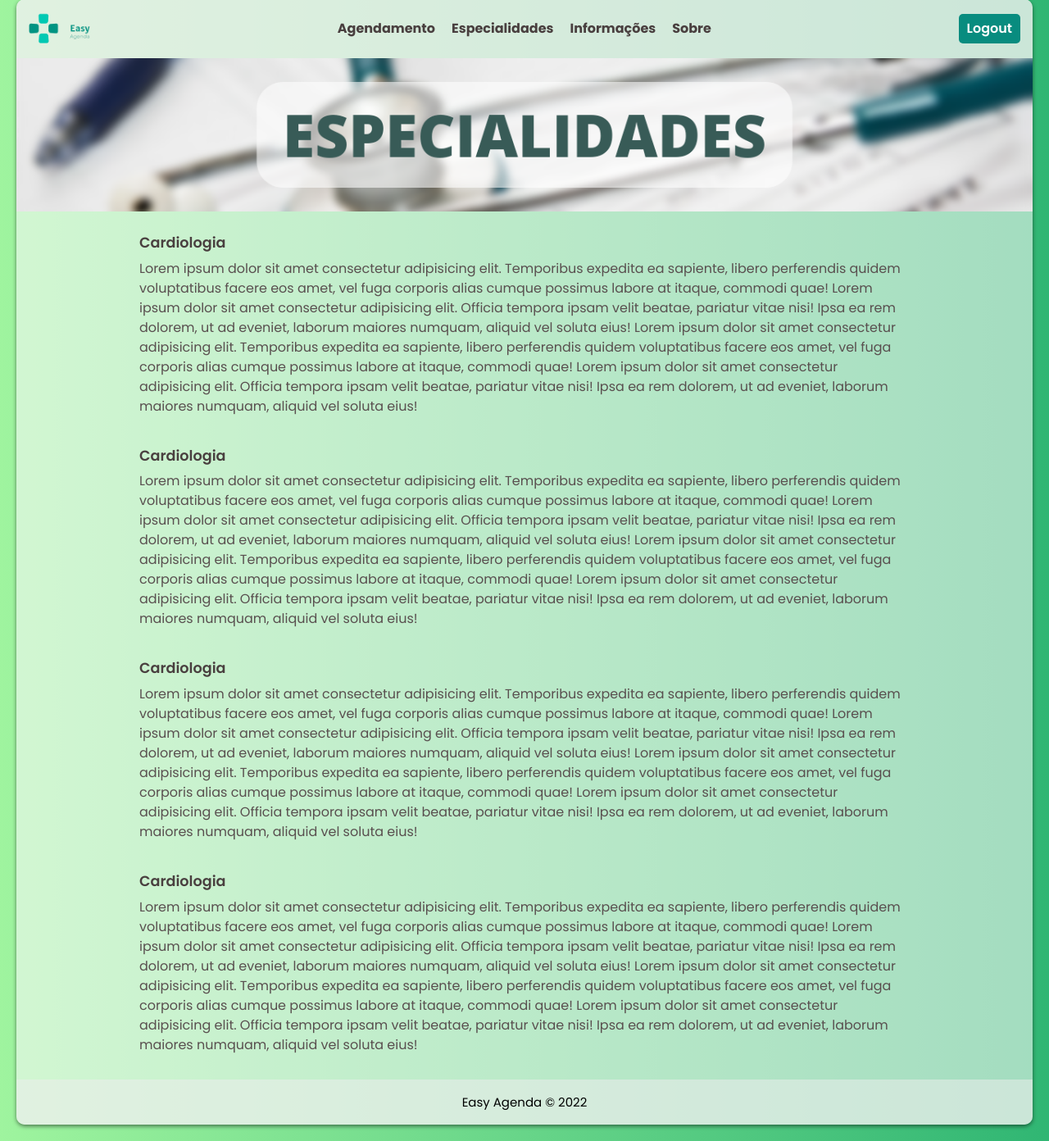
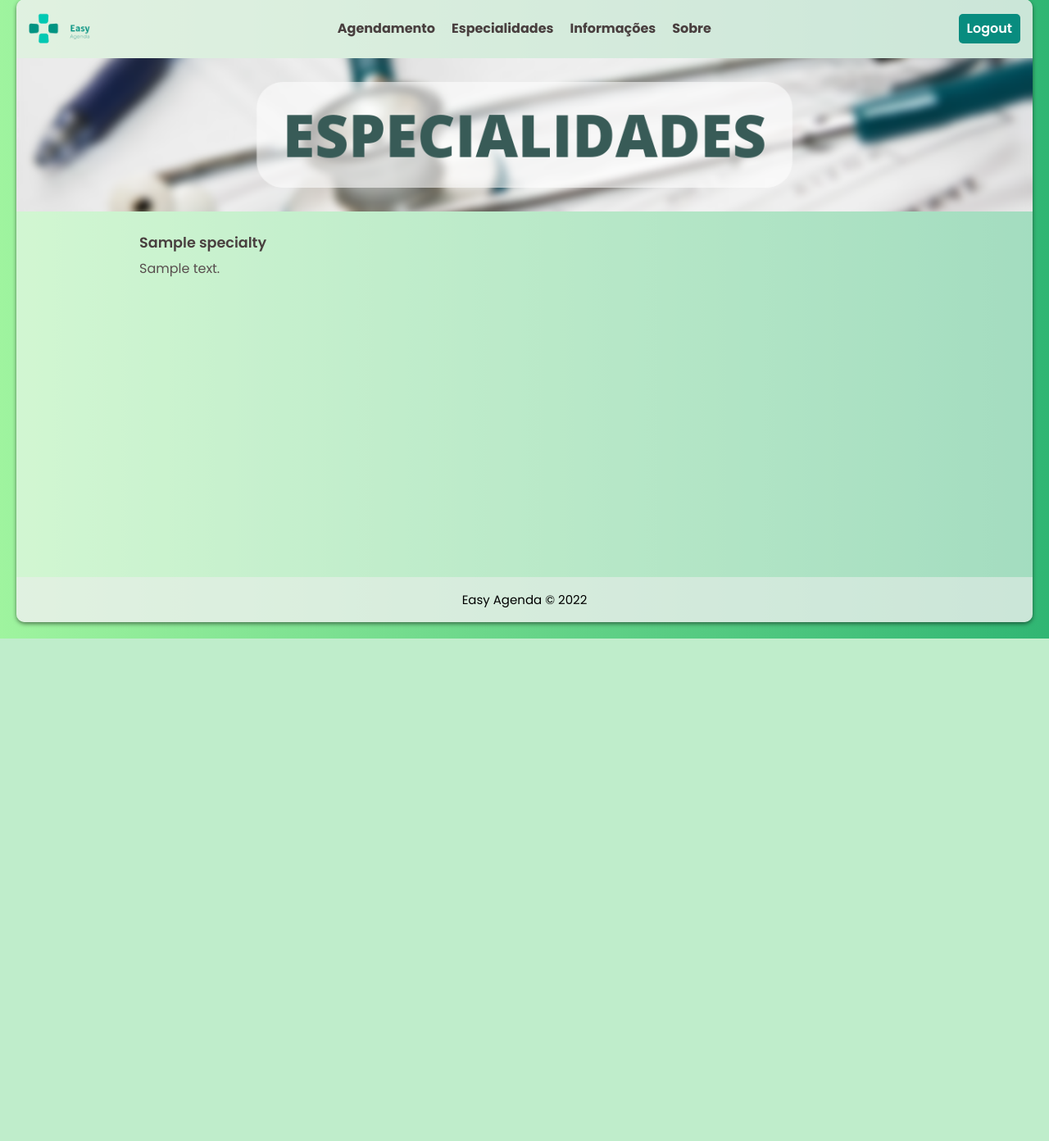
Before and after one commit to lucasv-bs/easy_agenda, a Django app: page /specialty/ in a window 1280 px wide. Shown: the part 21-1413 px from the top of the page at 82% size. After the commit the page ends 800 px from the top, so only its background shows below. Run offline with Django 4.2, Linux system fonts and the light colour scheme; tables that the repository leaves empty hold one stand-in row (values such as "Sample post"); some libraries are stand-ins or nearby versions.

Commit message:
Merge: Add specialty and supervisor pages and improvements to the consultation

```diff
--- a/specialty/models.py
+++ b/specialty/models.py
@@ -6,6 +6,7 @@ from users.models import User
 class Specialty(models.Model):
     name = models.CharField(max_length=100)
     active = models.BooleanField(default=True)
+    description = models.TextField(max_length=400, default="Description of specialty")
     creator = models.ForeignKey(User, on_delete=models.PROTECT, related_name='specialty_creator_set')
     updater = models.ForeignKey(User, on_delete=models.PROTECT, related_name='specialty_updater_set')
     created = models.DateTimeField(auto_now_add=True)
--- a/specialty/templates/specialty_list.html
+++ b/specialty/templates/specialty_list.html
@@ -20,82 +20,12 @@
 <div class="panel">
     <div class="specialty-list">
         <div class="specialty-wrapper">
-            <h2 class="specialty-title">Cardiologia</h2>
-            <p class="specialty-description">
-                Lorem ipsum dolor sit amet consectetur adipisicing elit.
-                Temporibus expedita ea sapiente, libero perferendis quidem voluptatibus
-                facere eos amet, vel fuga corporis alias cumque possimus labore at itaque,
-                commodi quae!
-                Lorem ipsum dolor sit amet consectetur adipisicing elit.
-                Officia tempora ipsam velit beatae, pariatur vitae nisi! Ipsa ea rem dolorem,
-                ut ad eveniet, laborum maiores numquam, aliquid vel soluta eius!
-                Lorem ipsum dolor sit amet consectetur adipisicing elit.
-                Temporibus expedita ea sapiente, libero perferendis quidem voluptatibus
-                facere eos amet, vel fuga corporis alias cumque possimus labore at itaque,
-                commodi quae!
-                Lorem ipsum dolor sit amet consectetur adipisicing elit.
-                Officia tempora ipsam velit beatae, pariatur vitae nisi! Ipsa ea rem dolorem,
-                ut ad eveniet, laborum maiores numquam, aliquid vel soluta eius!
+            {% for specialty in specialty_list %}
+            <h2 class="specialty-title">{{ specialty.name }}</h2>
+            <p class="specialty-description">{{ specialty.description }}</p>
+            {% endfor %}
             </p>
         </div>
-        <div class="specialty-wrapper">
-            <h2 class="specialty-title">Cardiologia</h2>
-            <p class="specialty-description">
-                Lorem ipsum dolor sit amet consectetur adipisicing elit.
-                Temporibus expedita ea sapiente, libero perferendis quidem voluptatibus
-                facere eos amet, vel fuga corporis alias cumque possimus labore at itaque,
-                commodi quae!
-                Lorem ipsum dolor sit amet consectetur adipisicing elit.
-                Officia tempora ipsam velit beatae, pariatur vitae nisi! Ipsa ea rem dolorem,
-                ut ad eveniet, laborum maiores numquam, aliquid vel soluta eius!
-                Lorem ipsum dolor sit amet consectetur adipisicing elit.
-                Temporibus expedita ea sapiente, libero perferendis quidem voluptatibus
-                facere eos amet, vel fuga corporis alias cumque possimus labore at itaque,
-                commodi quae!
-                Lorem ipsum dolor sit amet consectetur adipisicing elit.
-                Officia tempora ipsam velit beatae, pariatur vitae nisi! Ipsa ea rem dolorem,
-                ut ad eveniet, laborum maiores numquam, aliquid vel soluta eius!
-            </p>
-        </div>
-        <div class="specialty-wrapper">
-            <h2 class="specialty-title">Cardiologia</h2>
-            <p class="specialty-description">
-                Lorem ipsum dolor sit amet consectetur adipisicing elit.
-                Temporibus expedita ea sapiente, libero perferendis quidem voluptatibus
-                facere eos amet, vel fuga corporis alias cumque possimus labore at itaque,
-                commodi quae!
-                Lorem ipsum dolor sit amet consectetur adipisicing elit.
-                Officia tempora ipsam velit beatae, pariatur vitae nisi! Ipsa ea rem dolorem,
-                ut ad eveniet, laborum maiores numquam, aliquid vel soluta eius!
-                Lorem ipsum dolor sit amet consectetur adipisicing elit.
-                Temporibus expedita ea sapiente, libero perferendis quidem voluptatibus
-                facere eos amet, vel fuga corporis alias cumque possimus labore at itaque,
-                commodi quae!
-                Lorem ipsum dolor sit amet consectetur adipisicing elit.
-                Officia tempora ipsam velit beatae, pariatur vitae nisi! Ipsa ea rem dolorem,
-                ut ad eveniet, laborum maiores numquam, aliquid vel soluta eius!
-            </p>
-        </div>
-        <div class="specialty-wrapper">
-            <h2 class="specialty-title">Cardiologia</h2>
-            <p class="specialty-description">
-                Lorem ipsum dolor sit amet consectetur adipisicing elit.
-                Temporibus expedita ea sapiente, libero perferendis quidem voluptatibus
-                facere eos amet, vel fuga corporis alias cumque possimus labore at itaque,
-                commodi quae!
-                Lorem ipsum dolor sit amet consectetur adipisicing elit.
-                Officia tempora ipsam velit beatae, pariatur vitae nisi! Ipsa ea rem dolorem,
-                ut ad eveniet, laborum maiores numquam, aliquid vel soluta eius!
-                Lorem ipsum dolor sit amet consectetur adipisicing elit.
-                Temporibus expedita ea sapiente, libero perferendis quidem voluptatibus
-                facere eos amet, vel fuga corporis alias cumque possimus labore at itaque,
-                commodi quae!
-                Lorem ipsum dolor sit amet consectetur adipisicing elit.
-                Officia tempora ipsam velit beatae, pariatur vitae nisi! Ipsa ea rem dolorem,
-                ut ad eveniet, laborum maiores numquam, aliquid vel soluta eius!
-            </p>
-        </div>
-
     </div>
 
 </div>
--- a/specialty/views.py
+++ b/specialty/views.py
@@ -6,5 +6,6 @@ from .models import Specialty
 
 
 def specialtyList(request):
-    context = {}
+    specialty_list = Specialty.objects.filter(active=True)
+    context = {"specialty_list" : specialty_list}
     return render(request, 'specialty_list.html', context)
```
Also changed, not shown: employee/templates/supervisor_home.html (added, +72 -0 lines), employee/views.py (+16 -1 lines), consultation/migrations/0003_alter_consultation_medical_chart.py (added), specialty/migrations/0003_specialty_description.py (added).
